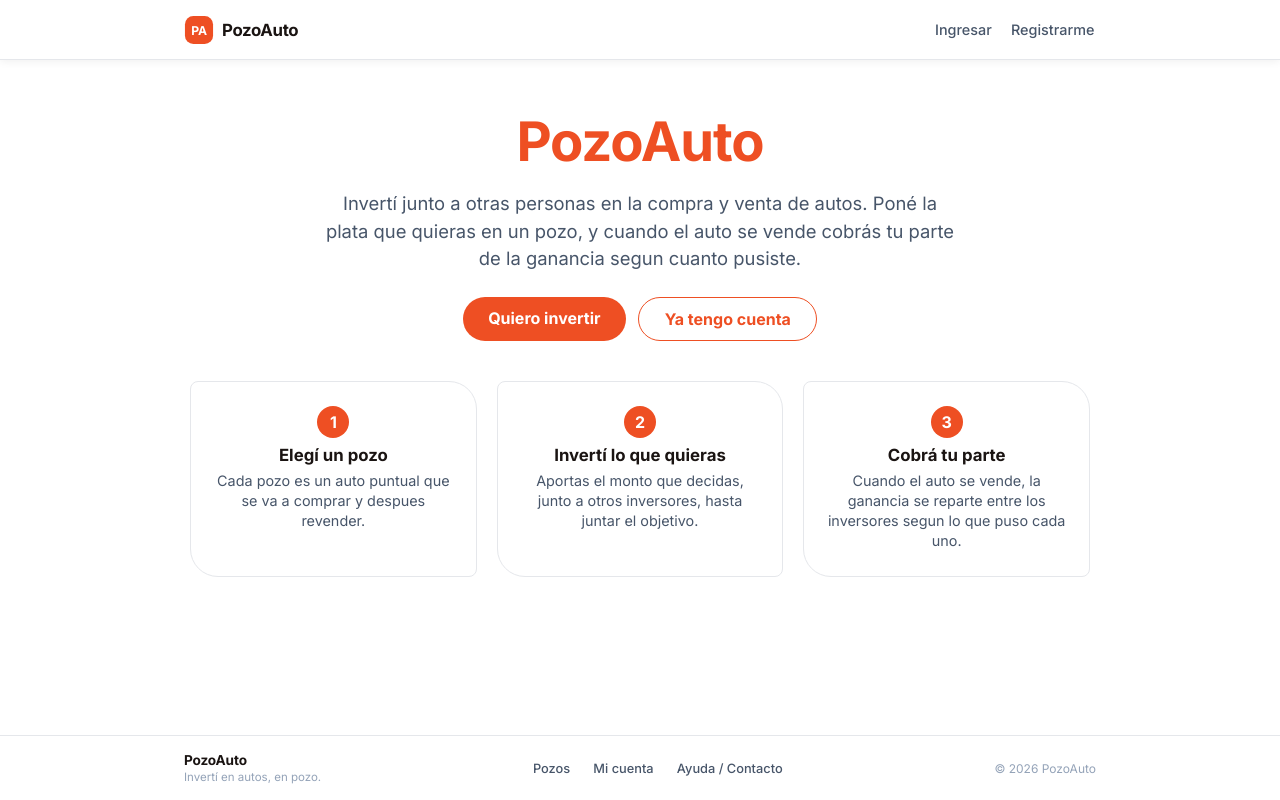
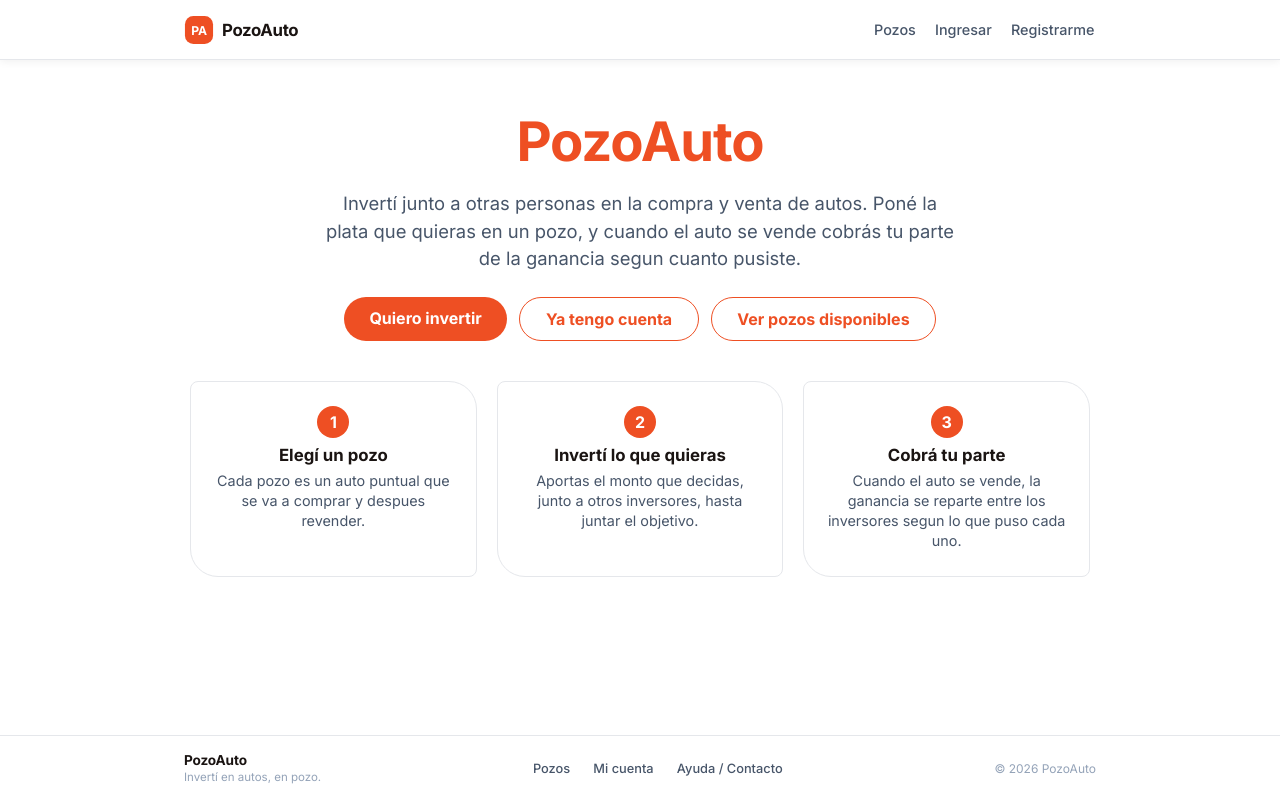
Before and after one commit to Sincro-arg/AH-front, an Angular app: page / in a window 1280 px wide. Built offline with nearby package versions, Linux system fonts and the light colour scheme.

Commit message:
tarea 657: agrego link a /pozos para visitantes no logueados en landing y header
Agent: c2

```diff
--- a/src/app/components/header/header.html
+++ b/src/app/components/header/header.html
@@ -37,6 +37,7 @@
       </div>
     } @else {
       <nav class="header__nav">
+        <a class="header__nav-link" routerLink="/pozos">Pozos</a>
         <a class="header__nav-link" routerLink="/login">Ingresar</a>
         <a class="header__nav-link" routerLink="/registro">Registrarme</a>
       </nav>
--- a/src/app/components/landing/landing.html
+++ b/src/app/components/landing/landing.html
@@ -12,6 +12,7 @@
       } @else {
         <a class="landing__boton landing__boton--primario" routerLink="/registro">Quiero invertir</a>
         <a class="landing__boton landing__boton--secundario" routerLink="/login">Ya tengo cuenta</a>
+        <a class="landing__boton landing__boton--secundario" routerLink="/pozos">Ver pozos disponibles</a>
       }
     </div>
   </div>
```
